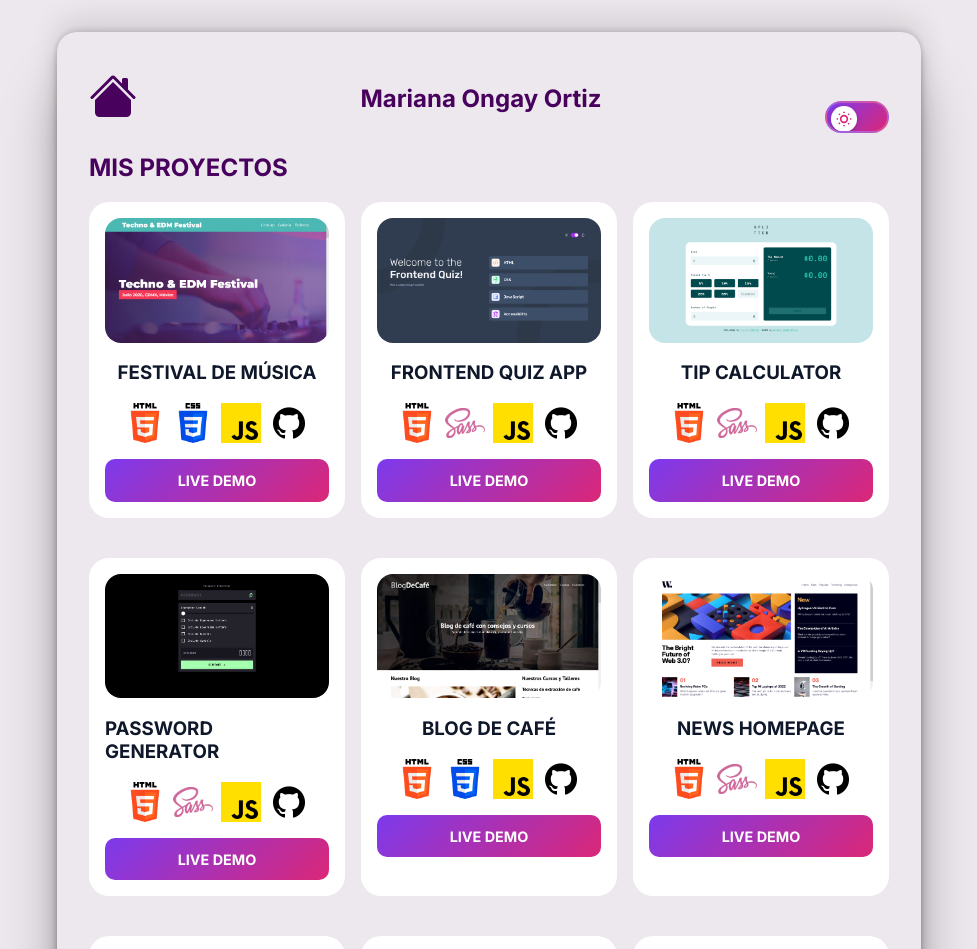
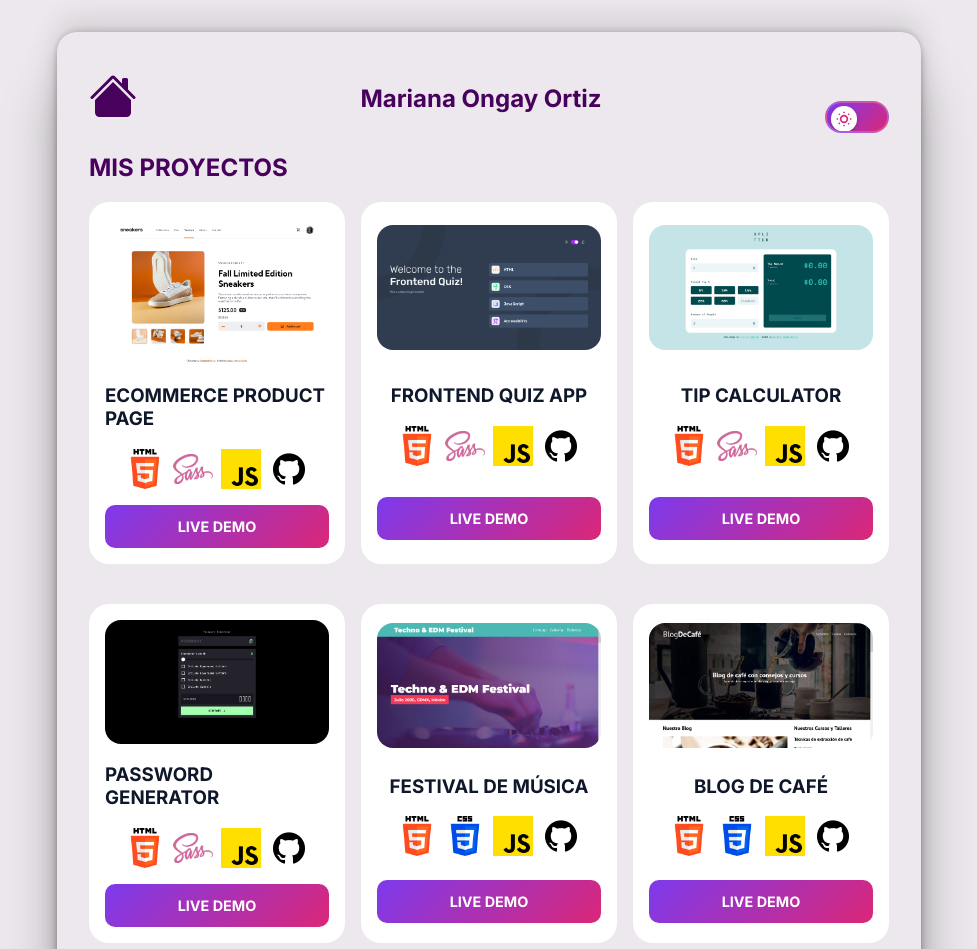
Before and after one commit to MarianaOngay17/MarianaOngay17.github.io, a website: page proyectos.html in a window 1280 px wide. Shown: the top 949 px of the page, without its empty margins (151-1128 px from the left). Drawn offline with nearby package versions, Linux system fonts and the light colour scheme.

Commit message:
Se agrega proyecto ecommerce-product-page

```diff
--- a/assets/data/data.json
+++ b/assets/data/data.json
@@ -65,10 +65,10 @@
     },
     "proyectos": [
         {
-            "title": "Festival de Música",
-            "LiveDemo": "https://marianafestivalmusica.netlify.app/",
-            "LiveDemoImage": "./assets/images/LiveDemos/festival-de-musica.png",
-            "GitHub": "https://github.com/MarianaOngay17/festivalmusica.git",
+            "title": "Ecommerce Product Page",
+            "LiveDemo": "https://ecommerce-product-page-sass.netlify.app/",
+            "LiveDemoImage": "./assets/images/LiveDemos/ecommerce-product-page.png",
+            "GitHub": "https://github.com/MarianaOngay17/ecommerce-product-page.git",
             "Order": 1,
             "Tools": [
                 {
@@ -76,8 +76,8 @@
                     "icon": "./assets/images/Icons/html-icon.png"
                 },
                 {
-                    "title": "CSS",
-                    "icon": "./assets/images/Icons/css-icon.png"
+                    "title": "SCSS",
+                    "icon": "./assets/images/Icons/sass-icon.png"
                 },
                 {
                     "title": "JS",
@@ -141,6 +141,27 @@
                 {
                     "title": "SASS",
                     "icon": "./assets/images/Icons/sass-icon.png"
+                },
+                {
+                    "title": "JS",
+                    "icon": "./assets/images/Icons/js-icon.png"
+                }
+            ]
+        },
+        {
+            "title": "Festival de Música",
+            "LiveDemo": "https://marianafestivalmusica.netlify.app/",
+            "LiveDemoImage": "./assets/images/LiveDemos/festival-de-musica.png",
+            "GitHub": "https://github.com/MarianaOngay17/festivalmusica.git",
+            "Order": null,
+            "Tools": [
+                {
+                    "title": "HTML",
+                    "icon": "./assets/images/Icons/html-icon.png"
+                },
+                {
+                    "title": "CSS",
+                    "icon": "./assets/images/Icons/css-icon.png"
                 },
                 {
                     "title": "JS",
--- a/scss/styles.scss
+++ b/scss/styles.scss
@@ -165,6 +165,7 @@ h2{
 
         display: flex;
         flex-direction: column;
+        justify-content: space-around;
 
         @include m.tablet {
             &:nth-child(1) {
@@ -220,6 +221,7 @@ h2{
         object-fit: contain;
         display: block;
         border-radius: 16px;
+
     }
 
     &__title{
```
Also changed, not shown: assets/images/LiveDemos/ecommerce-product-page.png (added), css/styles.css, 1 other file.
